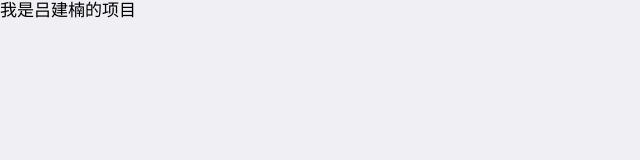
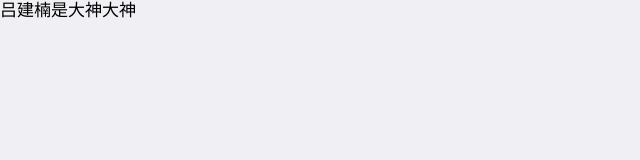
Before and after one commit to JiannanLv/FirstAddress, a plain HTML site: page firstPro/index.html in a window 1280 px wide. Shown: the full height of the page, 0-640 px from the left. Drawn offline with Linux system fonts and the light colour scheme.

Commit message:
吕建楠是大神

```diff
--- a/firstPro/index.html
+++ b/firstPro/index.html
@@ -11,6 +11,6 @@
     </script>
 </head>
 <body>
-	我是吕建楠的项目
+	吕建楠是大神大神
 </body>
 </html>
```
